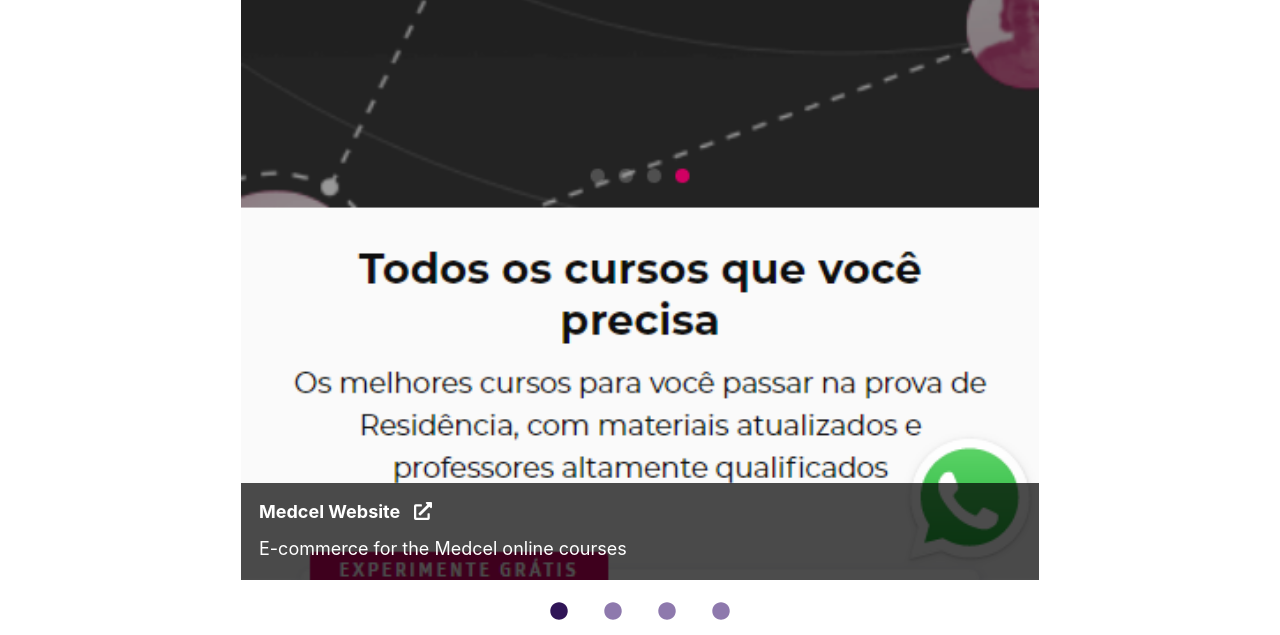
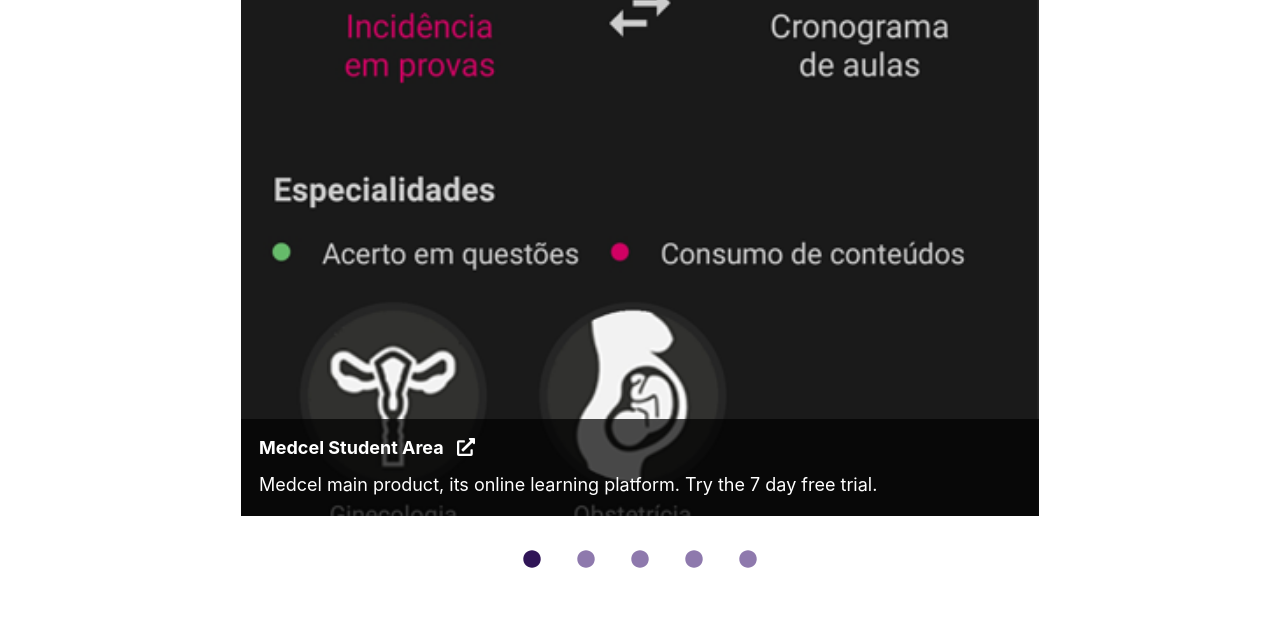
Before and after one commit to 1nfinity-5starZ/tommyPortfolio, a Gatsby site: page / in a window 1280 px wide. Shown: the part 1668-2303 px from the top of the page. Built offline with nearby package versions, Linux system fonts and the light colour scheme; Gatsby itself is replaced by a stand-in of ours.

Commit message:
added medcel student area

```diff
--- a/src/components/carousel.js
+++ b/src/components/carousel.js
@@ -103,7 +103,7 @@ export default React.memo(function Carousel({ children, autoplay = false }) {
       </Wrapper>
       <Selectors>
         {Array.from({ length: children.length }).map((_, i) =>
-          <Selector onClick={() => setActiveIndex(i)}>
+          <Selector key={i} onClick={() => setActiveIndex(i)}>
             <FaCircle style={{ color: activeIndex==i ? variables.colorSecondary3 : variables.colorSecondary1, transition: 'color 0.3s ease-in' }}/>
           </Selector>
         )}
--- a/src/components/portfolioCarousel.js
+++ b/src/components/portfolioCarousel.js
@@ -11,6 +11,20 @@ import variables from '../variables.json';
 export default function PortfolioCarousel() {
   const data = useStaticQuery(graphql`
     query {
+      medcelStudentAreaMobile: file(relativePath: { eq: "portfolioScreens/medcelStudentAreaMobile.png" }) {
+        childImageSharp {
+          fluid {
+            ...GatsbyImageSharpFluid
+          }
+        }
+      }
+      medcelStudentAreaDesktop: file(relativePath: { eq: "portfolioScreens/medcelStudentAreaDesktop.png" }) {
+        childImageSharp {
+          fluid {
+            ...GatsbyImageSharpFluid
+          }
+        }
+      }
       medcelSiteMobile: file(relativePath: { eq: "portfolioScreens/medcelSiteMobile.png" }) {
         childImageSharp {
           fluid {
@@ -81,6 +95,12 @@ export default function PortfolioCarousel() {
   return (
     <Carousel>
       <Car
+        title="Medcel Student Area"
+        link="http://areaaluno.medcel.com.br"
+        desc="Medcel main product, its online learning platform. Try the 7 day free trial."
+        images={<Img fluid={artDirectBuilder('medcelStudentArea')} />}
+      />
+      <Car
         title="Medcel Website"
         link="http://medcel.com.br"
         desc="E-commerce for the Medcel online courses"
--- a/src/pages/index.js
+++ b/src/pages/index.js
@@ -18,10 +18,7 @@ const HeroContainer = styled.section`
   }
 
   .innerContainer {
-      height: 66.66%;
-      width: 66.66%;
-      left: 16.66%;
-      top: 16.66%;
+      height: 100%;
       position: absolute;
       z-index: 1;
       display: flex;
@@ -31,9 +28,14 @@ const HeroContainer = styled.section`
       padding: 1rem;
       background-color: rgba(255,255,255,0.6);
 
-      // @media (min-width: 768px) {
-      //   outline: 10px solid rgba(255,255,255,0.25);
-      // }
+      @media (min-width: 768px) {
+        height: 66.66%;
+        width: 66.66%;
+        left: 16.66%;
+        top: 16.66%;
+        // outline: 10px solid rgba(255,255,255,0.25);
+      }
+
   }
 `;
 
@@ -59,9 +61,9 @@ const IndexPage = () => {
         </div>
         <Img fluid={data.heroImage.childImageSharp.fluid} style={{ maxHeight: 350 }} />
       </HeroContainer>
-      <div style={{ fontStyle: 'italic', textAlign: 'center' }}>
+      {/* <div style={{ fontStyle: 'italic', textAlign: 'center' }}>
         still working on a nice hero
-      </div>
+      </div> */}
       <section style={{ paddingTop: '1rem' }}>
         <h2>Hi people</h2>
         <p>I created this portfolio/cover website to try out the promising <a href='https://www.gatsbyjs.org/'>Gatsby</a> framework (which is indeed awesome).</p>
--- a/src/styles/layout.scss
+++ b/src/styles/layout.scss
@@ -396,6 +396,10 @@ p {
   padding-right: 0;
   padding-top: 0;
   margin-bottom: 1.45rem;
+
+  &:last-child {
+    margin-bottom: 0;
+  }
 }
 figure {
   margin-left: 0;
```
Also changed, not shown: src/images/portfolioScreens/medcelStudentAreaMobile.png (added).
